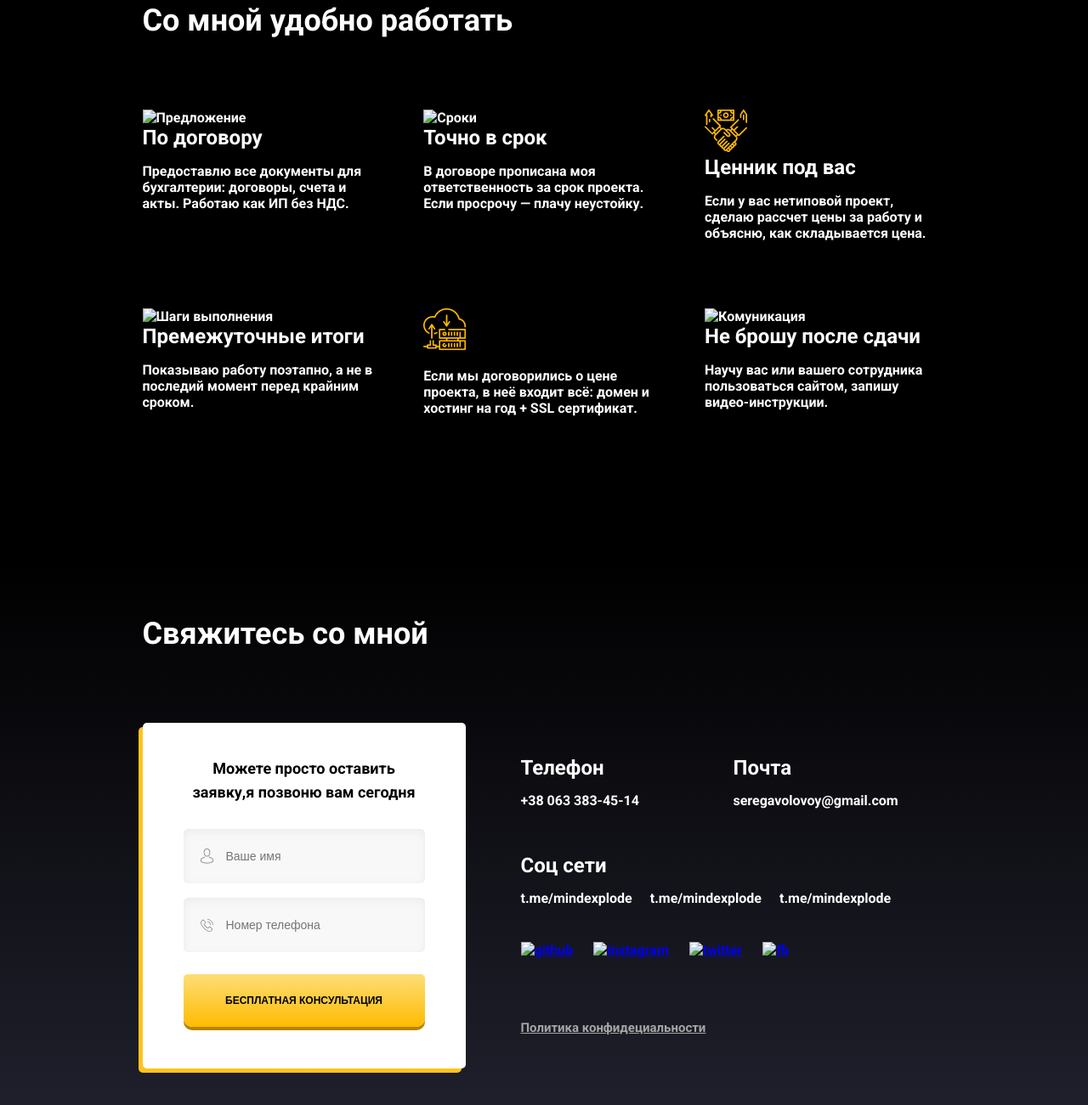
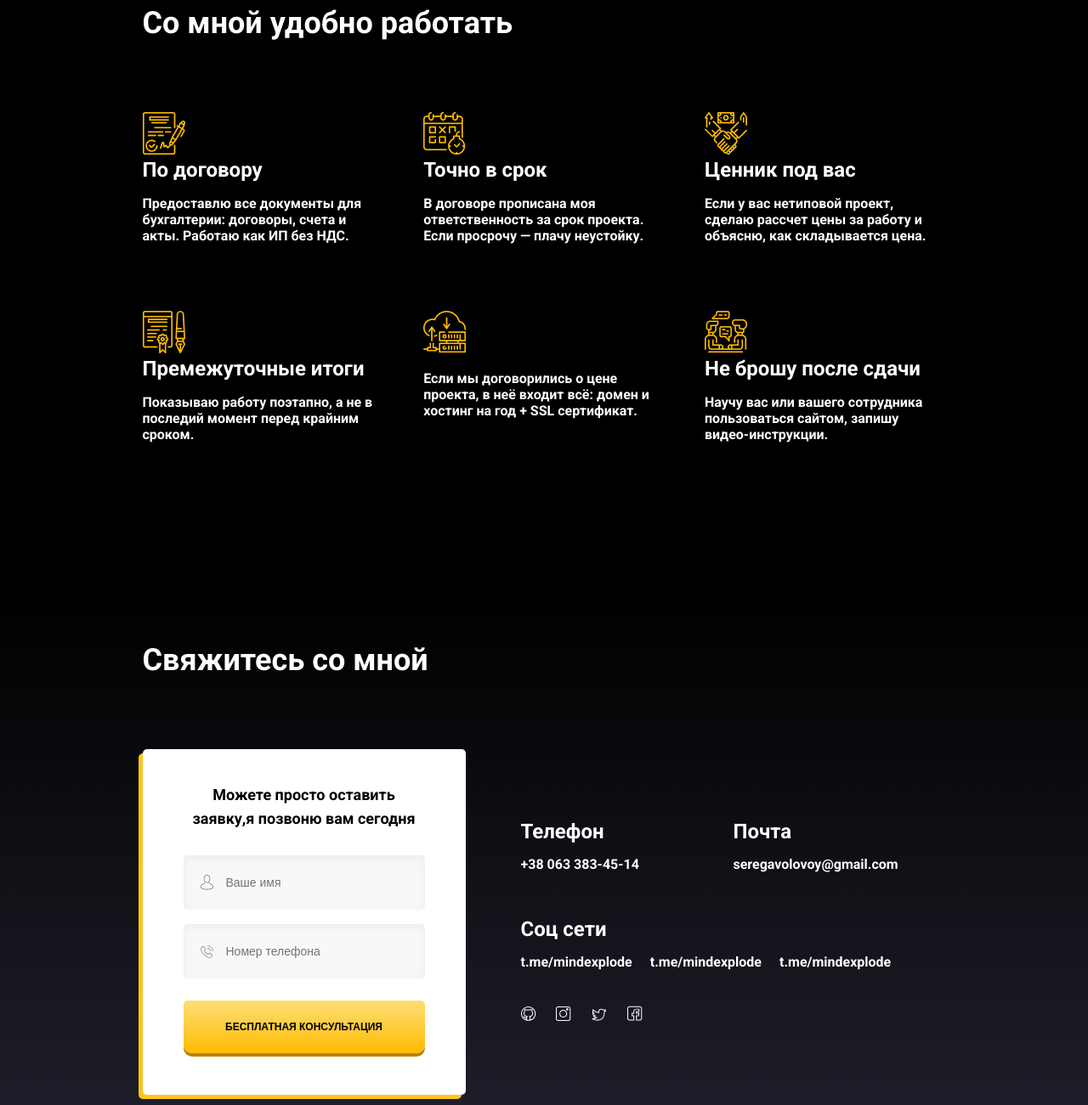
Before and after one commit to SeregaVolovoy/LandingPage, a plain HTML site: page index.html in a window 1280 px wide. Shown: the part 779-2080 px from the top of the page at 85% size. Drawn offline with Linux system fonts and the light colour scheme; files whose address does not match are found by name.

Commit message:
Update index.html

```diff
--- a/index.html
+++ b/index.html
@@ -15,10 +15,10 @@
     <div class="hero-header">
         <img src="#" alt="" class="logo">
         <div class="social-links">
-            <a href="https://github.com/SeregaVolovoy" class="social-link"><img src="img\social\github.svg" alt="github"></a>
-            <a href="https://instagram.com/SeregaVolovoy" class="social-link"><img src="img/social/instagram.svg" alt="instagram"></a>
-            <a href="https://twitter.com/SeregaVolovoy" class="social-link"><img src="img\social\twitter.svg" alt="twitter"></a>
-            <a href="https://fb.com/SeregaVolovoy" class="social-link"><img src="img\social\facebook.svg" alt="fb"> </a>
+            <a href="https://github.com/SeregaVolovoy" class="social-link"><img src="social/github.svg" alt="github"></a>
+            <a href="https://instagram.com/SeregaVolovoy" class="social-link"><img src="social/instagram.svg" alt="instagram"></a>
+            <a href="https://twitter.com/SeregaVolovoy" class="social-link"><img src="social/twitter.svg" alt="twitter"></a>
+            <a href="https://fb.com/SeregaVolovoy" class="social-link"><img src="social/facebook.svg" alt="fb"> </a>
         </div>
         <!-- /.social-links -->
     </div>
@@ -50,12 +50,12 @@
 
             <div class="features-block">
                 <div class="features-item">
-                    <img src="img/feature-items/offer-img.png" alt="Предложение" class="features-img">
+                    <img src="feature-items/offer-img.png" alt="Предложение" class="features-img">
                         <h3 class="features-title">По договору</h3>
                         <p class="features-text">Предоставлю все документы для бухгалтерии: договоры, счета и акты. Работаю как ИП без НДС.</p>
                 </div>
                 <div class="features-item">
-                    <img src="img/feature-items/deadline-img.png" alt="Сроки" class="features-img">
+                    <img src="feature-items/deadline-img.png" alt="Сроки" class="features-img">
                     <h3 class="features-title">Точно в срок</h3>
                     <p class="features-text">В договоре прописана моя  ответственность за срок проекта. Если просрочу — плачу неустойку. </p>
                 </div>
@@ -65,7 +65,7 @@
                         <p class="features-text">Если у вас нетиповой проект, сделаю рассчет цены за работу и объясню, как складывается цена.</p>
                 </div>
                 <div class="features-item">
-                    <img src="img/feature-items/steps-img.png" alt="Шаги выполнения" class="features-img">
+                    <img src="feature-items/steps-img.png" alt="Шаги выполнения" class="features-img">
                     <h3 class="features-title">Премежуточные итоги</h3>
                     <p class="features-text">Показываю работу поэтапно, а не в последий момент перед крайним сроком. </p>
                 </div>
@@ -74,7 +74,7 @@
                     <p class="features-text">Если мы договорились о цене проекта, в неё входит всё: домен и хостинг на год + SSL сертификат.</p>
                 </div>
                 <div class="features-item">
-                    <img src="img/feature-items/conversation-img.png" alt="Комуникация" class="features-img">
+                    <img src="feature-items/conversation-img.png" alt="Комуникация" class="features-img">
                     <h3 class="features-title">Не брошу после сдачи</h3>
                     <p class="features-text">Научу вас или вашего сотрудника пользоваться сайтом, запишу видео-инструкции.</p>
                 </div>
@@ -119,13 +119,13 @@
             </div>
             <!-- /.contacts-data -->
             <div class="social-links">
-                <a href="https://github.com/SeregaVolovoy" class="social-link"><img src="img\social\github.svg" alt="github"></a>
-                <a href="https://instagram.com/SeregaVolovoy" class="social-link"><img src="img/social/instagram.svg" alt="instagram"></a>
-                <a href="https://twitter.com/SeregaVolovoy" class="social-link"><img src="img\social\twitter.svg" alt="twitter"></a>
-                <a href="https://fb.com/SeregaVolovoy" class="social-link"><img src="img\social\facebook.svg" alt="fb"> </a>
+                <a href="https://github.com/SeregaVolovoy" class="social-link"><img src="social/github.svg" alt="github"></a>
+                <a href="https://instagram.com/SeregaVolovoy" class="social-link"><img src="social/instagram.svg" alt="instagram"></a>
+                <a href="https://twitter.com/SeregaVolovoy" class="social-link"><img src="social/twitter.svg" alt="twitter"></a>
+                <a href="https://fb.com/SeregaVolovoy" class="social-link"><img src="social/facebook.svg" alt="fb"> </a>
             </div>
             <!-- /.social-links -->
-            <a href="#" class="contacts-policy">Политика конфидециальности</a>
+
         </div>
         <!-- /.contacts-text -->
 
```
